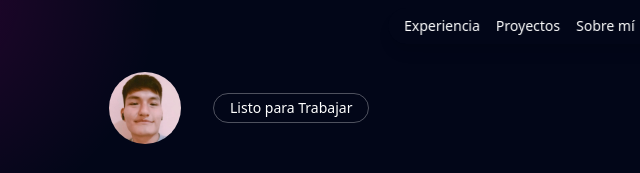
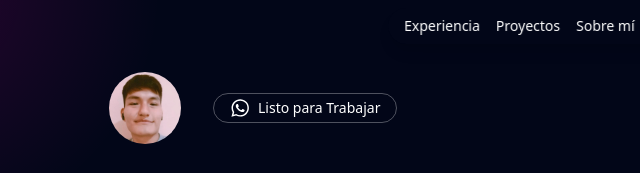
Before and after one commit to Pierroll/Portafolio, an Astro site: page / in a window 1280 px wide. Shown: the top 173 px of the page, 83-723 px from the left. Built offline with nearby package versions, Linux system fonts and the light colour scheme; Astro itself is replaced by a stand-in of ours.

Commit message:
Icono update

```diff
--- a/src/components/Intro.astro
+++ b/src/components/Intro.astro
@@ -17,6 +17,26 @@
         rel="noopener noreferrer"
         class="ml-8 relative inline-flex items-center px-4 py-1 text-sm border border-white/30 rounded-full hover:text-[#171a31] transition-all duration-300 hover:bg-white/90 hover:scale-105"
       >
+        <svg
+          height="20"
+          width="20"
+          viewBox="0 0 56.693 56.693"
+          xmlns="http://www.w3.org/2000/svg"
+          class="mr-2"
+        >
+          <g>
+            <path
+              class="st0"
+              fill="currentColor"
+              d="M46.38 10.714c-4.651-4.657-10.837-7.222-17.427-7.225C15.374 3.49 4.322 14.541 4.316 28.124c-.002 4.342 1.133 8.58 3.288 12.316l-3.495 12.766 13.06-3.426c3.598 1.963 7.65 2.997 11.773 2.999h.01c.001 0 0 0 0 0 13.577 0 24.629-11.052 24.635-24.635-0.006-6.59-2.566-12.78-7.217-17.436zM28.954 48.616h-.008c-3.674-.002-7.278-.989-10.421-2.854l-.748-.444-7.75 2.033 2.069-7.556-.487-.775c-2.05-3.26-3.132-7.028-3.131-10.897.004-11.289 9.19-20.474 20.484-20.474 5.469.002 10.61 2.135 14.476 6.005 3.866 3.87 5.994 9.015 5.991 14.486-0.006 11.286-9.191 20.472-20.477 20.472z"
+            ></path>
+            <path
+              class="st0"
+              fill="currentColor"
+              d="M40.185 33.281c-.616-.308-3.642-1.797-4.206-2.003-.564-.205-.975-.308-1.385.308-.41.616-1.59 2.003-1.949 2.414-.359.41-.718.462-1.334.154-.615-.308-2.599-.958-4.95-3.055-1.83-1.632-3.065-3.648-3.425-4.264-.359-.616-.038-.949.27-1.256.277-.276.616-.719.923-1.078.308-.359.41-.616.616-1.027.205-.411.103-.77-.051-1.078-.154-.308-1.385-3.338-1.898-4.571-.5-1.2-1.007-1.038-1.385-1.057-.359-.018-.77-.022-1.18-.022s-1.077.154-1.641.77c-.564.616-2.155 2.106-2.155 5.135 0 3.03 2.206 5.957 2.514 6.368.308.411 4.34 6.628 10.515 9.294 1.469.634 2.615 1.013 3.509 1.297 1.475.469 2.817.402 3.877.244 1.183-.177 3.642-1.489 4.155-2.927.513-1.438.513-2.671.359-2.927-.154-.257-.564-.411-1.179-.719z"
+            ></path>
+          </g>
+        </svg>
         <span class="relative z-10">Listo para Trabajar</span>
       </a>
     </div>
@@ -25,28 +45,23 @@
     <div class="mt-8">
       <h1 class="text-4xl font-bold">Hola, soy Piero</h1>
       <p class="mt-4 text-lg">
-        Soy un Estudiante de<span class="text-[#fdc700] font-bold">
+        Soy un Estudiante de <span class="text-[#fdc700] font-bold">
           Ingeniería en Informática y Sistemas</span
-        >, <br />desarrollador apasionado por crear aplicaciones web. <img
-          src="/images/peru.webp"
-          alt="Perú"
-          class="w-6 h-6 inline-block"
-        />
-        Perú
+        >, <br />desarrollador apasionado por crear aplicaciones web.
+        <img src="/images/peru.webp" alt="Perú" class="w-6 h-6 inline-block" /> Perú
       </p>
       <!-- Contenedor para los botones de correo y LinkedIn -->
       <div class="mt-6 flex space-x-5">
         <!-- Botón de Correo -->
         <a
           href="mailto:soportemorrisbundos@gmail.com"
-          class="inline-flex items-center px-5 py-2 text-sm border-1 border-white rounded-full hover:bg-white hover:text-[#171a31] transition"
+          class="group inline-flex items-center px-5 py-2 text-sm border-1 border-white rounded-full hover:bg-white hover:text-[#171a31] transition"
         >
           <img
             src="/images/mail.webp"
             alt="Icono de correo"
-            class="w-4 h-4 mr-2"
+            class="w-4 h-4 mr-2 transition group-hover:invert group-hover:brightness-0 group-hover:contrast-100"
           />
-
           Contáctame
         </a>
 
@@ -54,12 +69,12 @@
         <a
           href="https://www.linkedin.com/in/geanpieropinedocalle-b1a609272"
           target="_blank"
-          class="inline-flex items-center px-5 py-2 text-sm border-1 border-white rounded-full hover:bg-white hover:text-[#171a31] transition"
+          class="group inline-flex items-center px-5 py-2 text-sm border-1 border-white rounded-full hover:bg-white hover:text-[#171a31] transition"
         >
           <img
             src="/images/linke.webp"
             alt="Icono de LinkedIn"
-            class="w-4 h-4 mr-2"
+            class="w-4 h-4 mr-2 group-hover:invert group-hover:brightness-0 group-hover:contrast-100"
           />
           LinkedIn
         </a>
--- a/src/components/SobreMi.astro
+++ b/src/components/SobreMi.astro
@@ -46,7 +46,7 @@
         class="md:w-1/4 flex justify-center md:justify-end ml-0 md:ml-8 mt-8 md:mt-0"
       >
         <img
-          src="/images/piero.jpg"
+          src="/images/piero.webp"
           alt="Mi foto"
           class="rounded-lg w-48 h-60 shadow-lg transform rotate-[6deg] hover:rotate-0 transition-transform duration-300 bg-white/5 p-2 border border-white/10"
         />
```
